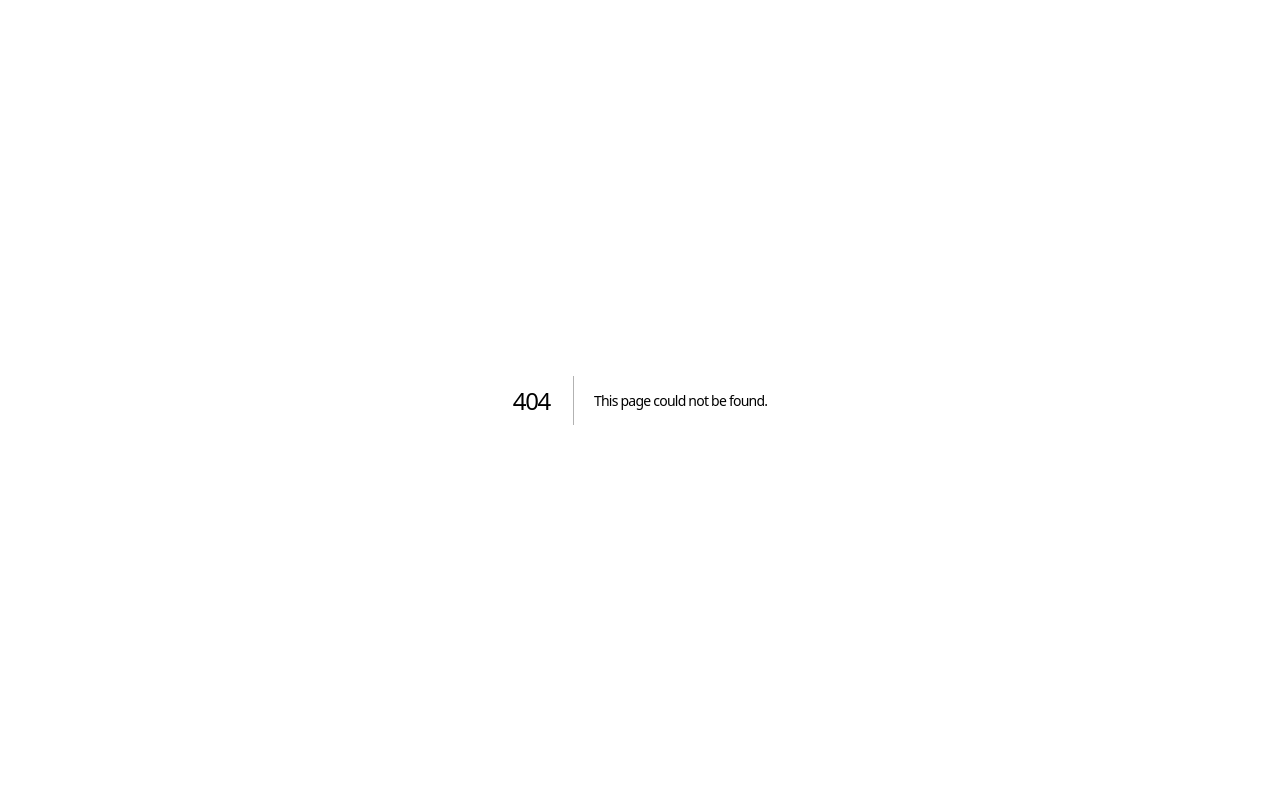
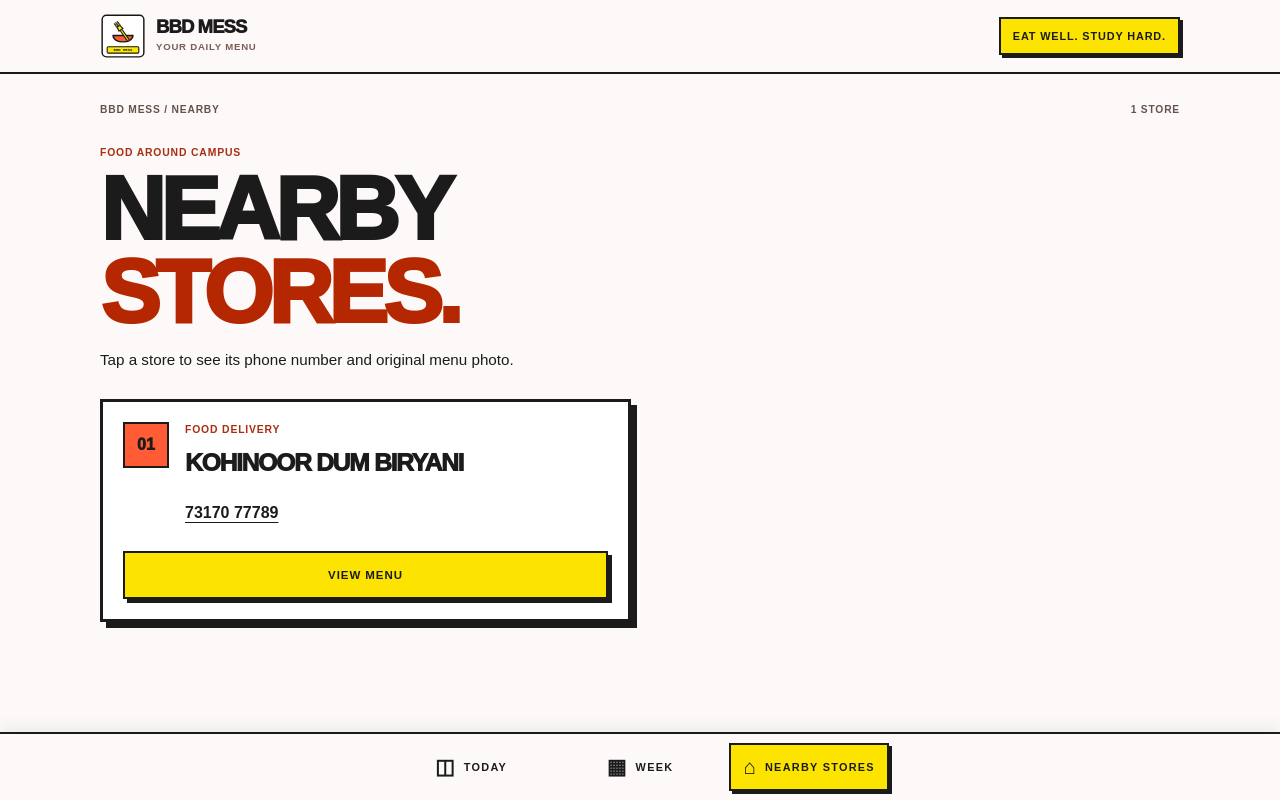
Before and after one commit to Rudransh255/bbd-mess-menu, a Next.js app: page /stores in a window 1280 px wide. Before the commit this address had no page. Built offline with nearby package versions, Linux system fonts and the light colour scheme.

Commit message:
Add nearby store cards and menu photos

```diff
--- a/app/components/shell.tsx
+++ b/app/components/shell.tsx
@@ -20,7 +20,7 @@ export function Shell({ children }: { children: React.ReactNode }) {
     <nav className="bottom-nav" aria-label="Main navigation">
       <Link href="/" aria-current={pathname === '/' ? 'page' : undefined} className={pathname === '/' ? 'active' : ''}><span aria-hidden>◫</span> Today</Link>
       <Link href="/week" aria-current={pathname === '/week' ? 'page' : undefined} className={pathname === '/week' ? 'active' : ''}><span aria-hidden>▦</span> Week</Link>
-      <Link href="/feedback" aria-current={pathname === '/feedback' ? 'page' : undefined} className={pathname === '/feedback' ? 'active' : ''}><span aria-hidden>✎</span> Feedback</Link>
+      <Link href="/stores" aria-current={pathname.startsWith('/stores') ? 'page' : undefined} className={pathname.startsWith('/stores') ? 'active' : ''}><span aria-hidden>⌂</span> Nearby Stores</Link>
     </nav>
   </>;
 }
--- a/app/globals.css
+++ b/app/globals.css
@@ -97,8 +97,10 @@ h1,h2,h3 { font-weight:950; letter-spacing:-.055em; }
 .character-count { text-align:right; font-size:.58rem; color:#6e625e; margin:0; }
 .form-error { color:#a3180d; font-weight:800; margin:0; }
 .feedback-form .primary-button { align-self:stretch; margin-top:8px; }
+.store-grid { display:grid; grid-template-columns:repeat(2,minmax(0,1fr)); gap:18px; }.store-card { min-width:0; border:3px solid var(--ink); background:white; box-shadow:6px 6px 0 var(--ink); padding:20px; display:grid; grid-template-columns:auto 1fr; gap:16px; align-items:start; }.store-card .primary-button { grid-column:1/-1; }.store-number { width:46px; height:46px; display:grid; place-items:center; border:2px solid var(--ink); background:var(--coral); font-weight:950; }.store-card h2 { margin:0 0 10px; text-transform:uppercase; font-size:1.55rem; }.store-phone { display:inline-flex; min-height:44px; align-items:center; font-weight:900; text-decoration:underline; text-underline-offset:4px; }.store-detail { max-width:760px; }.store-contact { border:3px solid var(--ink); background:var(--mint); box-shadow:5px 5px 0 var(--ink); padding:18px; display:flex; justify-content:space-between; align-items:center; gap:18px; margin-bottom:28px; }.store-contact div { display:flex; flex-direction:column; gap:5px; }.store-contact span,.store-menu-photo figcaption { font-size:.65rem; font-weight:800; letter-spacing:.08em; }.store-contact strong { font-size:1.35rem; }.store-menu-photo { margin:0; }.store-menu-photo img { width:100%; height:auto; display:block; border:3px solid var(--ink); box-shadow:7px 7px 0 var(--ink); }.store-menu-photo figcaption { margin-top:16px; line-height:1.5; color:#65524d; text-transform:uppercase; }
 @media(max-width:700px) { .site-header-inner { padding:8px 14px; } .header-mark { display:none; } .page-wrap { padding:20px 16px 46px; } .hero { padding:17px; } .hero-pretitle { margin-top:30px; } .meal-list,.week-grid { grid-template-columns:1fr; } .feedback-callout { flex-direction:column; align-items:stretch; } .feedback-form { padding:17px; } }
-@media(max-width:380px) { .page-kicker { font-size:.55rem; } .page-title h1 { font-size:2.7rem; } .hero-top { align-items:start; } .hero-time { max-width:105px; } .hero-bottom { font-size:.55rem; } .day-tabs { gap:3px; } .day-tabs button { font-size:.59rem; min-height:52px; } .rating-grid { gap:4px; } .rating-grid span { font-size:.5rem; } .bottom-nav { gap:3px; } .bottom-nav a { font-size:.57rem; gap:4px; } }
+@media(max-width:700px) { .store-grid { grid-template-columns:1fr; }.store-contact { align-items:stretch; flex-direction:column; }.store-contact .primary-button { width:100%; } }
+@media(max-width:380px) { .page-kicker { font-size:.55rem; } .page-title h1 { font-size:2.7rem; } .hero-top { align-items:start; } .hero-time { max-width:105px; } .hero-bottom { font-size:.55rem; } .day-tabs { gap:3px; } .day-tabs button { font-size:.59rem; min-height:52px; } .rating-grid { gap:4px; } .rating-grid span { font-size:.5rem; } .bottom-nav { gap:3px; }.bottom-nav a { font-size:.52rem; gap:3px; padding-inline:3px; }.bottom-nav a span { font-size:1rem; } }
 .admin-login { min-height:100vh; display:grid; place-items:center; padding:20px; }
 .admin-login-card { width:min(100%,600px); border:3px solid var(--ink); background:white; box-shadow:7px 7px 0 var(--ink); padding:clamp(22px,5vw,40px); }
 .admin-login-card h1 { font-size:clamp(2.4rem,7vw,4.5rem); line-height:.95; text-transform:uppercase; margin-bottom:18px; }
--- /dev/null
+++ b/app/stores/[slug]/page.tsx
@@ -0,0 +1,17 @@
+import Image from 'next/image';
+import Link from 'next/link';
+import { notFound } from 'next/navigation';
+import { Shell } from '../../components/shell';
+import { storeBySlug, stores } from '@/lib/stores';
+
+export function generateStaticParams() { return stores.map(({slug})=>({slug})); }
+
+export default async function StorePage({params}:{params:Promise<{slug:string}>}) {
+  const store=storeBySlug((await params).slug); if(!store) notFound();
+  return <Shell><div className="page-wrap store-detail">
+    <Link className="text-link" href="/stores">← ALL NEARBY STORES</Link>
+    <div className="page-title"><p className="eyebrow">NEARBY STORE</p><h1>{store.name}</h1><p>Call the store directly to confirm prices, availability and delivery.</p></div>
+    <section className="store-contact" aria-label="Store contact"><div><span>PHONE NUMBER</span><strong>{store.phone}</strong></div><a className="primary-button" href={store.phoneHref}>CALL STORE</a></section>
+    <figure className="store-menu-photo"><Image src={store.menuImage} width={540} height={810} sizes="(max-width: 760px) calc(100vw - 32px), 700px" alt={`Menu photograph for ${store.name}`}/><figcaption>Original menu photo supplied by the store. Call to confirm current prices.</figcaption></figure>
+  </div></Shell>;
+}
--- /dev/null
+++ b/app/stores/page.tsx
@@ -0,0 +1,15 @@
+import Link from 'next/link';
+import { Shell } from '../components/shell';
+import { stores } from '@/lib/stores';
+
+export default function StoresPage() {
+  return <Shell><div className="page-wrap stores-page">
+    <div className="page-kicker"><span>BBD MESS / NEARBY</span><span>{stores.length} STORE</span></div>
+    <div className="page-title"><p className="eyebrow">FOOD AROUND CAMPUS</p><h1>Nearby<br/><span>stores.</span></h1><p>Tap a store to see its phone number and original menu photo.</p></div>
+    <div className="store-grid">{stores.map((store,index)=><article className="store-card" key={store.slug}>
+      <span className="store-number">{String(index+1).padStart(2,'0')}</span>
+      <div><p className="eyebrow">FOOD DELIVERY</p><h2>{store.name}</h2><a className="store-phone" href={store.phoneHref} aria-label={`Call ${store.name} at ${store.phone}`}>{store.phone}</a></div>
+      <Link className="primary-button" href={`/stores/${store.slug}`}>VIEW MENU</Link>
+    </article>)}</div>
+  </div></Shell>;
+}
--- /dev/null
+++ b/lib/stores.ts
@@ -0,0 +1,13 @@
+export const stores = [
+  {
+    slug: 'kohinoor-dum-biryani',
+    name: 'Kohinoor Dum Biryani',
+    phone: '73170 77789',
+    phoneHref: 'tel:+917317077789',
+    menuImage: '/store-menus/kohinoor-menu.png',
+  },
+] as const;
+
+export function storeBySlug(slug: string) {
+  return stores.find(store => store.slug === slug);
+}
```
Also changed, not shown: public/store-menus/kohinoor-menu.png (added).
